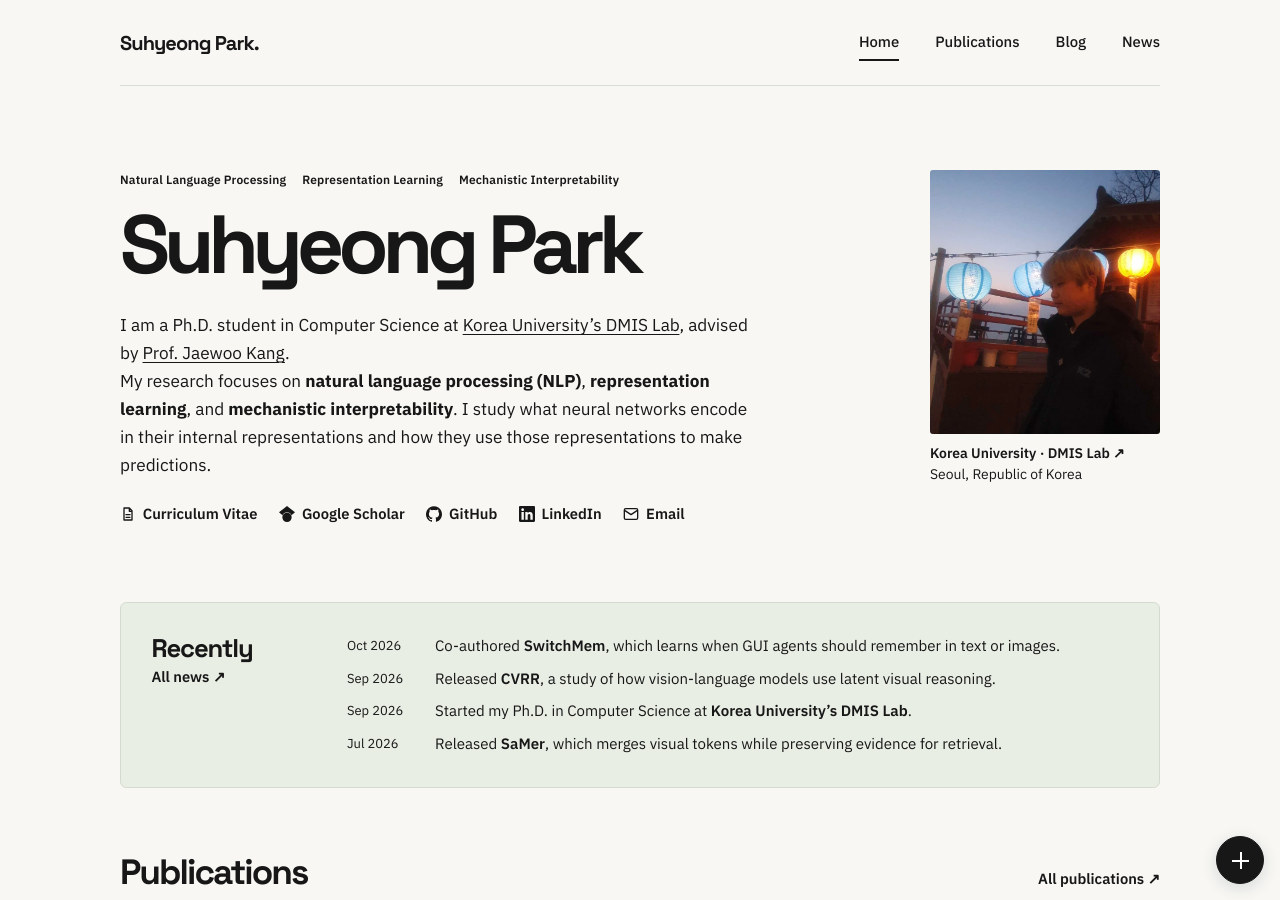
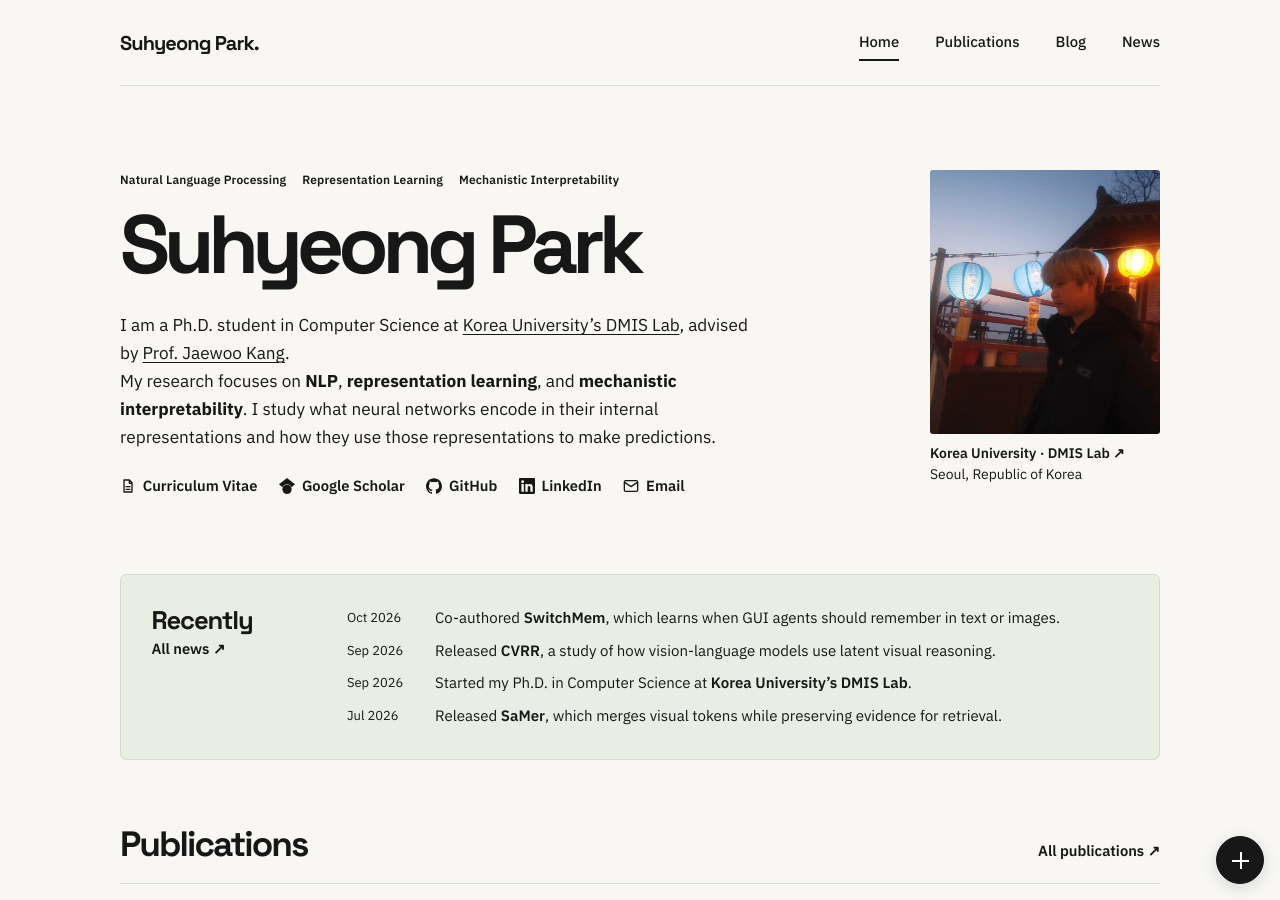
Before and after one commit to suhyeong10/suhyeong10.github.io, a Jekyll site: the page built from index.html, in a window 1280 px wide and 900 px high. Built offline with Jekyll 4.4.1, drawn with Linux system fonts in a browser that asks for light colours.

Commit message:
Use NLP shorthand in the homepage bio

```diff
--- a/index.html
+++ b/index.html
@@ -12,7 +12,7 @@ nav: home
     </ul>
     <h1 id="profile-name">Suhyeong Park</h1>
     <p>I am a Ph.D. student in Computer Science at <a href="https://dmis.korea.ac.kr/people">Korea University’s DMIS Lab</a>, advised by <a href="https://dmis.korea.ac.kr/jaewoo-kang-p-i">Prof. Jaewoo Kang</a>.</p>
-    <p>My research focuses on <strong>natural language processing (NLP)</strong>, <strong>representation learning</strong>, and <strong>mechanistic interpretability</strong>. I study what neural networks encode in their internal representations and how they use those representations to make predictions.</p>
+    <p>My research focuses on <strong>NLP</strong>, <strong>representation learning</strong>, and <strong>mechanistic interpretability</strong>. I study what neural networks encode in their internal representations and how they use those representations to make predictions.</p>
     <ul class="profile-links" aria-label="Contact and profiles">
       <li>
         <a href="{{ '/cv/' | relative_url }}">
```
